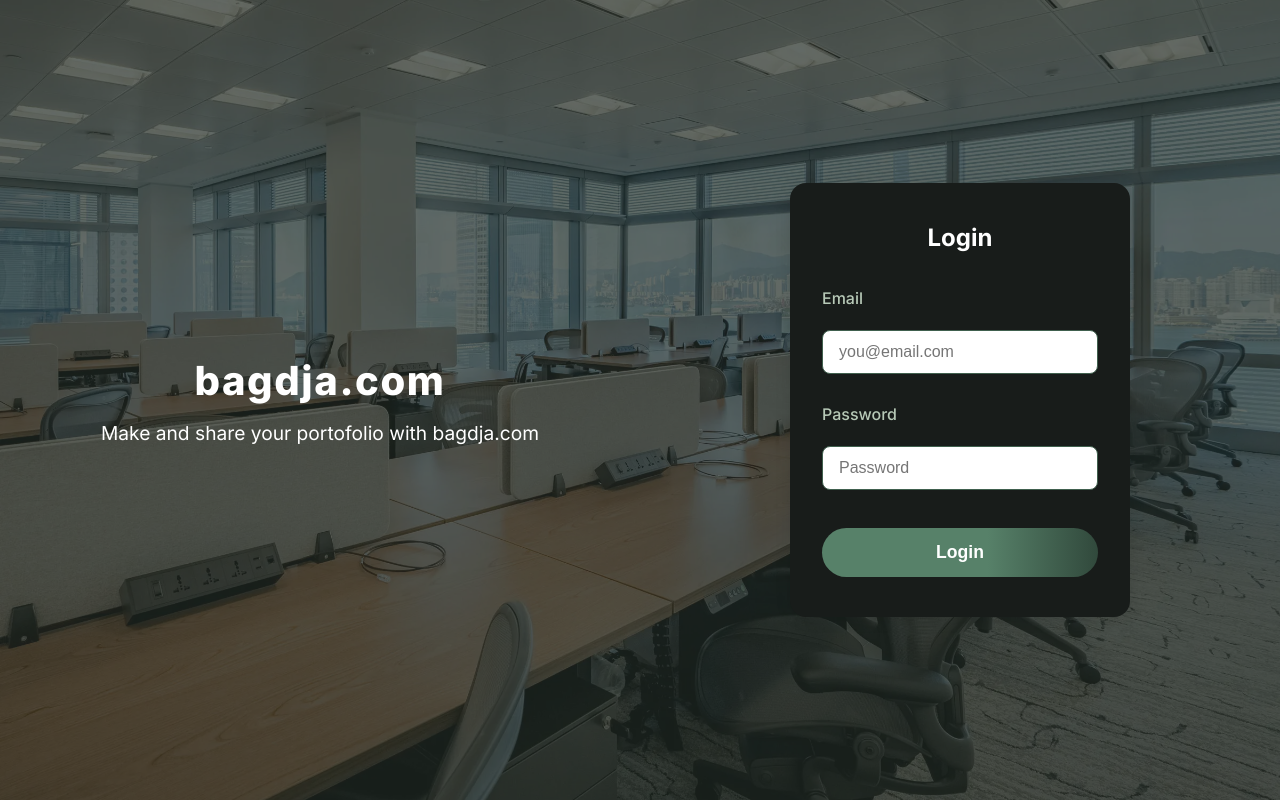
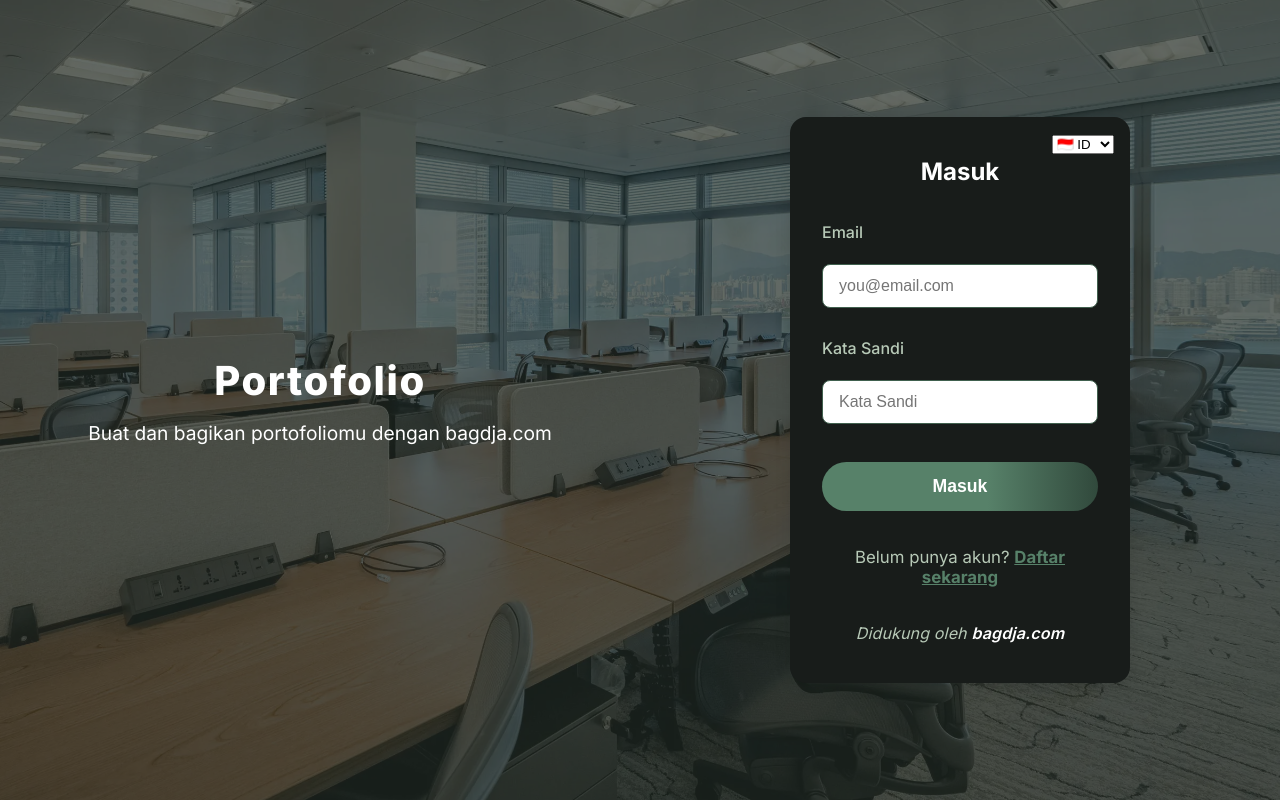
Before and after one commit to nandang55/portofolio, a Next.js app: page /login in a window 1280 px wide. Built offline with nearby package versions, Linux system fonts and the light colour scheme.

Commit message:
add login form

```diff
--- a/app/login/page.tsx
+++ b/app/login/page.tsx
@@ -1,18 +1,93 @@
 "use client";
 import { useState } from "react";
+import { LanguageSwitcher } from "../../components/LanguageSwitcher";
+
+const messages = {
+  id: {
+    title: "Masuk",
+    email: "Email",
+    password: "Kata Sandi",
+    login: "Masuk",
+    noAccount: "Belum punya akun?",
+    createNow: "Daftar sekarang",
+    error: "Email dan password wajib diisi.",
+    powered: "Didukung oleh ",
+    tagline: "Buat dan bagikan portofoliomu dengan bagdja.com"
+  },
+  en: {
+    title: "Login",
+    email: "Email",
+    password: "Password",
+    login: "Login",
+    noAccount: "Don't have an account?",
+    createNow: "Create now",
+    error: "Email and password are required.",
+    powered: "Powered by ",
+    tagline: "Make and share your portofolio with bagdja.com"
+  },
+  sp: {
+    title: "Iniciar sesión",
+    email: "Correo electrónico",
+    password: "Contraseña",
+    login: "Entrar",
+    noAccount: "¿No tienes cuenta?",
+    createNow: "Regístrate ahora",
+    error: "Correo y contraseña obligatorios.",
+    powered: "Desarrollado por ",
+    tagline: "Crea y comparte tu portafolio con bagdja.com"
+  },
+  cn: {
+    title: "登录",
+    email: "邮箱",
+    password: "密码",
+    login: "登录",
+    noAccount: "还没有账号？",
+    createNow: "立即注册",
+    error: "邮箱和密码为必填项。",
+    powered: "由...提供支持 ",
+    tagline: "使用 bagdja.com 创建并分享你的作品集"
+  },
+  de: {
+    title: "Anmelden",
+    email: "E-Mail",
+    password: "Passwort",
+    login: "Anmelden",
+    noAccount: "Noch kein Konto?",
+    createNow: "Jetzt registrieren",
+    error: "E-Mail und Passwort sind erforderlich.",
+    powered: "Bereitgestellt von ",
+    tagline: "Erstelle und teile dein Portfolio mit bagdja.com"
+  },
+  nl: {
+    title: "Inloggen",
+    email: "E-mail",
+    password: "Wachtwoord",
+    login: "Inloggen",
+    noAccount: "Nog geen account?",
+    createNow: "Nu registreren",
+    error: "E-mail en wachtwoord zijn verplicht.",
+    powered: "Aangeboden door ",
+    tagline: "Maak en deel je portfolio met bagdja.com"
+  }
+};
 
 export default function LoginPage() {
   const [email, setEmail] = useState("");
   const [password, setPassword] = useState("");
   const [error, setError] = useState("");
+  const [locale, setLocale] = useState('id');
 
   // Deteksi mobile
   const isMobile = typeof window !== "undefined" && window.innerWidth <= 768;
 
+  const t = (key: keyof typeof messages['id']) => {
+    return messages[locale as keyof typeof messages]?.[key] || messages['en'][key];
+  };
+
   const handleSubmit = (e: React.FormEvent) => {
     e.preventDefault();
     if (!email || !password) {
-      setError("Email dan password wajib diisi.");
+      setError(t('error'));
       return;
     }
     setError("");
@@ -74,10 +149,10 @@ export default function LoginPage() {
               letterSpacing: '0.04em',
             }}
           >
-            bagdja.com
+            Portofolio
           </h1>
           <p style={{ fontSize: isMobile ? '0.95rem' : '1.2rem', fontWeight: 400 }}>
-            Make and share your portofolio with bagdja.com
+            {t('tagline')}
           </p>
         </div>
       </div>
@@ -105,8 +180,13 @@ export default function LoginPage() {
             display: 'flex',
             flexDirection: 'column',
             gap: 18,
+            position: 'relative',
           }}
         >
+          {/* Language Switcher di pojok kanan atas card */}
+          <div style={{ position: 'absolute', top: 16, right: 16, zIndex: 2 }}>
+            <LanguageSwitcher currentLocale={locale as any} onLanguageChange={setLocale} />
+          </div>
           <h2
             style={{
               color: '#fff',
@@ -116,9 +196,9 @@ export default function LoginPage() {
               textAlign: 'center',
             }}
           >
-            Login
+            {t('title')}
           </h2>
-          <label style={{ color: '#b7c9b7', fontWeight: 500, marginBottom: 4 }}>Email</label>
+          <label style={{ color: '#b7c9b7', fontWeight: 500, marginBottom: 4 }}>{t('email')}</label>
           <input
             type="email"
             value={email}
@@ -134,7 +214,7 @@ export default function LoginPage() {
             placeholder="you@email.com"
             required
           />
-          <label style={{ color: '#b7c9b7', fontWeight: 500, marginBottom: 4 }}>Password</label>
+          <label style={{ color: '#b7c9b7', fontWeight: 500, marginBottom: 4 }}>{t('password')}</label>
           <input
             type="password"
             value={password}
@@ -147,7 +227,7 @@ export default function LoginPage() {
               marginBottom: 12,
               outline: 'none',
             }}
-            placeholder="Password"
+            placeholder={t('password')}
             required
           />
           {error && <div style={{ color: '#ff6b6b', marginBottom: 8, fontSize: '0.95rem' }}>{error}</div>}
@@ -166,8 +246,14 @@ export default function LoginPage() {
               transition: 'background 0.2s',
             }}
           >
-            Login
+            {t('login')}
           </button>
+          <div style={{ textAlign: 'center', marginTop: 18, fontSize: isMobile ? '0.95rem' : '1.05rem', color: '#b7c9b7' }}>
+            {t('noAccount')} <a href="/register" style={{ color: '#578169', fontWeight: 700, textDecoration: 'underline' }}>{t('createNow')}</a>
+          </div>
+          <div style={{ textAlign: 'center', marginTop: 18, fontSize: isMobile ? '0.85rem' : '1rem', color: '#b7c9b7', fontStyle: 'italic', letterSpacing: '0.01em' }}>
+            {t('powered')}<span style={{ color: '#fff', fontWeight: 600 }}>bagdja.com</span>
+          </div>
         </form>
       </div>
     </div>
```
